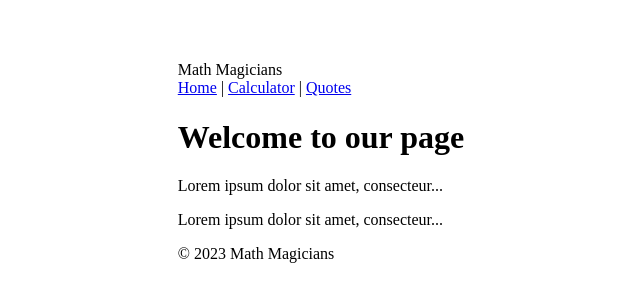
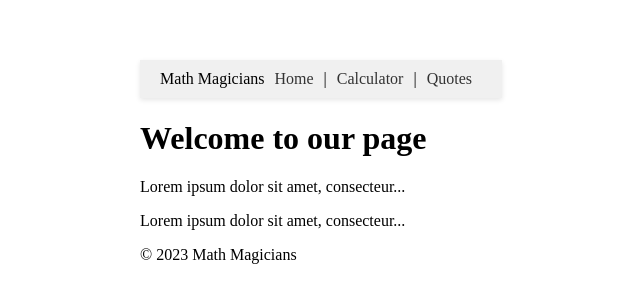
Before and after one commit to CVILLA09/Math-Magicians, a React (Create React App) app: page / in a window 1280 px wide. Shown: the part 246-548 px from the top of the page, without its empty margins (319-959 px from the left). Built offline with nearby package versions, Linux system fonts and the light colour scheme.

Commit message:
Create Navbar CSS file

```diff
--- /dev/null
+++ b/src/layout/Navbar.css
@@ -0,0 +1,23 @@
+nav {
+    display: flex;
+    justify-content: space-between;
+    align-items: center;
+    background-color: #f0f0f0;
+    padding: 10px 20px;
+    box-shadow: 0px 2px 5px rgba(0, 0, 0, 0.1);
+  }
+
+  nav div {
+    display: flex;
+    align-items: center;
+  }
+
+  nav a {
+    text-decoration: none;
+    color: #333;
+    margin: 0 10px;
+  }
+
+  nav a:hover {
+    text-decoration: underline;
+  }
--- a/src/layout/Navbar.js
+++ b/src/layout/Navbar.js
@@ -1,5 +1,6 @@
 import React from 'react';
 import { Link } from 'react-router-dom';
+import './Navbar.css';
 
 const Navbar = () => (
   <nav>
```
